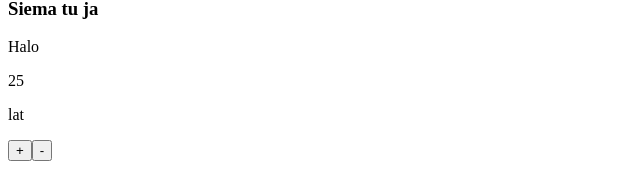
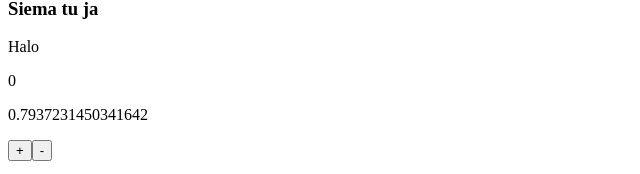
Before and after one commit to IuriiLozenko/clicker, a React (Create React App) app: page / in a window 1280 px wide. Shown: the part 166-340 px from the top of the page, without its empty margins (0-640 px from the left). Built offline with nearby package versions, Linux system fonts and the light colour scheme.

Commit message:
React 15.12.2022 Props

```diff
--- a/src/App.tsx
+++ b/src/App.tsx
@@ -1,21 +1,32 @@
 import React from 'react';
-import Header from "./Components/Header/Header";
+import OurCustomHeader from "./Components/Header/Header";
 import Article from './Components/Article/Article';
 import Display from './Components/Display/Display';
 import Manipulator from './Components/Manipulator/Manipulator';
 function App() {
+// sumulacja strzału do API
+const response = 15;
+const randomNumber = Math.random();
   return (
     <div className="App">
-      <Header />
+      <OurCustomHeader />
       <Article />
-      <Display />
+      <Display responseValue={response}
+      random={randomNumber} />
       <Manipulator />
-      </div>
+    </div>
   );
 }
 
 export default App;
 
+// ReactDom.render(Display({
+//   responseValue: response,
+//   random: randomNumber,
+
+// })
+// );
+
 // 1. Napisz komponent Article.tsx, w środku wyświetlaj tag article, w środku tagu article h3 z jakimś tekstem, pod h3 nadal w article tag p z jakimś tekstem. Sam komponent Article.tsx wyświetlaj w App.tsx
 // 2. Stwórz komponent Display.tsx. W nim wyświetlaj spana z jakąś liczbą oraz paragraph z jakims tekstem. Wyświetl Display.tsx w App.tsx
 // 3. Stwórz komponent Manipulator.tsx, w którym wyświetlisz 2 buttony, jeden z tekstem "+" drugi z tekstem "-". Wyświetl Manipulator.tsx w App.tsx
--- a/src/Components/Display/Display.tsx
+++ b/src/Components/Display/Display.tsx
@@ -1,12 +1,24 @@
 import React from "react";
 
-const Display = () => {
+interface DisplayProps {
+    responseValue: number;
+    random: number;
+}
+
+const Display = (props: DisplayProps) => {
+
+
   return (
-    <div>
-      <span>25</span>
-      <p>lat</p>
-    </div>
+    <>
+      <span>0</span>
+      <p>{props.random}</p>
+    </>
   );
 };
 
 export default Display;
+// turnary oparator
+
+// {/* <span>
+//   {randomNumber > 0.5 ? "Lczba większa od 0.5" : "Liczba mniejsza od 0.5"}
+// </span>; */}
--- a/src/Components/Header/Header.tsx
+++ b/src/Components/Header/Header.tsx
@@ -1,13 +1,12 @@
-import React from "react";
-
-const Header = () => {
+const OurCustomHeader = () => {
   return (
-    <div>
+    <>
       <h1>Clicker</h1>
       <h2>Pierwsza aplikacja React</h2>
       <span>To jest header</span>
-    </div>
+    </>
   );
 };
 
-export default Header;
+// <> === React.Fragment
+export default OurCustomHeader;
```
